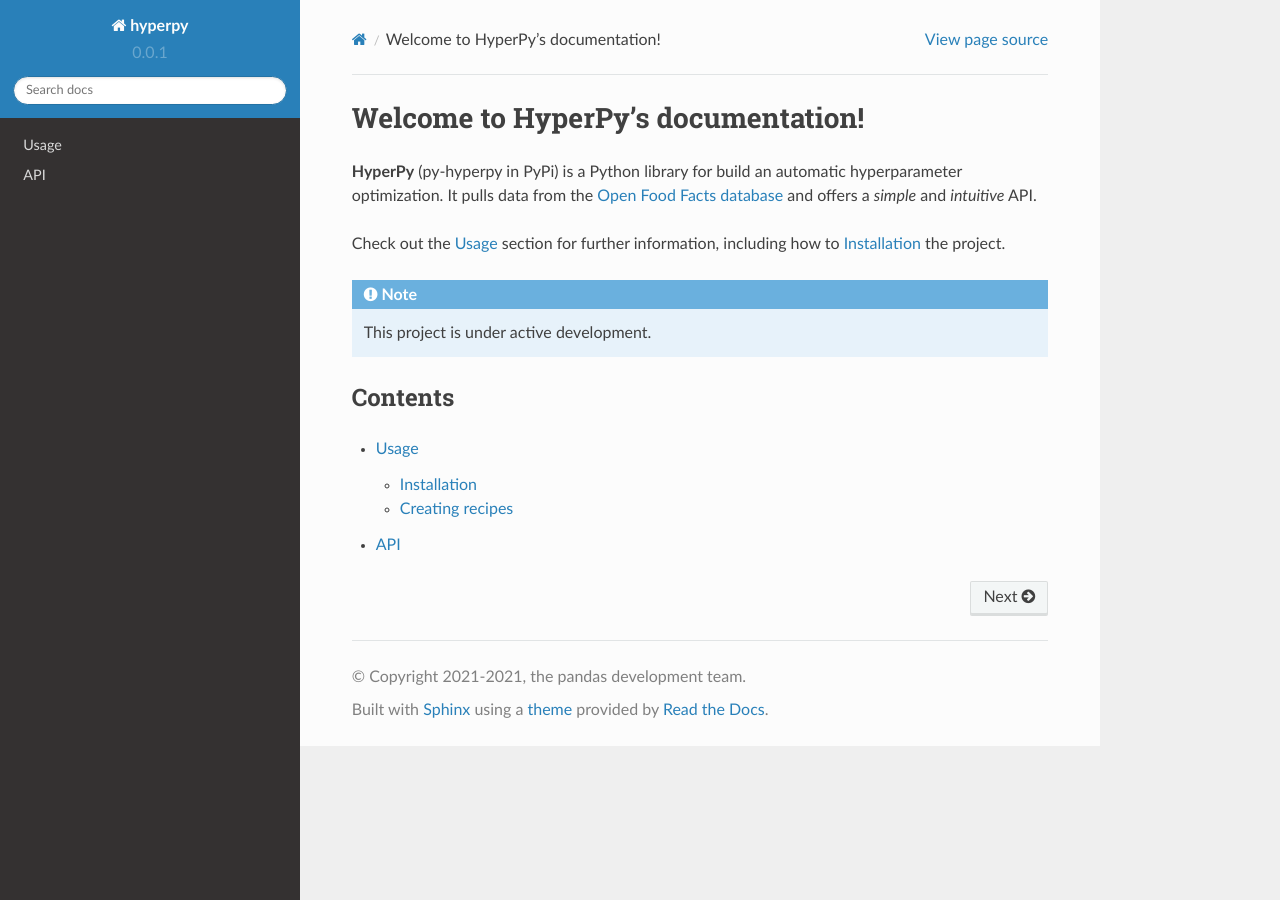
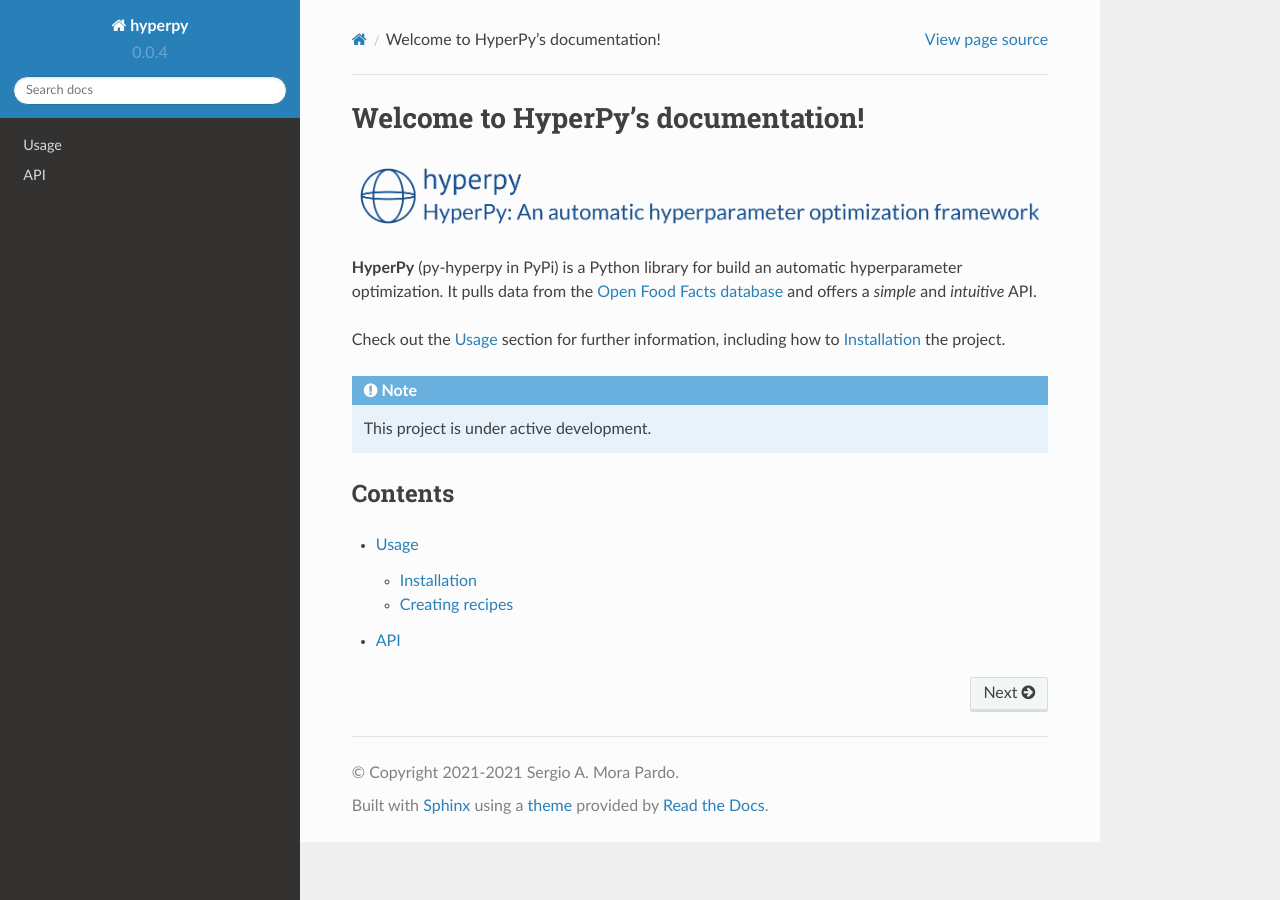
Before and after one commit to sergiomora03/py-hyperpy, a Sphinx documentation site: the page built from docs/source/index.rst, in a window 1280 px wide. Built offline with Sphinx 7.4.7 and the Read the Docs theme 2.0.0, drawn with Linux system fonts in a browser that asks for light colours.

Commit message:
fix documentation

```diff
--- a/docs/source/conf.py
+++ b/docs/source/conf.py
@@ -4,11 +4,11 @@
 # -- Project information
 
 project = 'hyperpy'
-copyright = f"2021-{datetime.now().year}, the pandas development team"
+copyright = f"2021-{datetime.now().year} Sergio A. Mora Pardo"
 author = 'Sergio A. Mora Pardo'
 
-release = '0.0.1'
-version = '0.0.1'
+release = '0.0.4'
+version = '0.0.4'
 
 # -- General configuration
 
--- a/docs/source/index.rst
+++ b/docs/source/index.rst
@@ -1,5 +1,8 @@
 Welcome to HyperPy's documentation!
 ===================================
+
+.. image:: ../../img/logo.png
+   :alt: HyperPy Logo
 
 **HyperPy** (py-hyperpy in PyPi) is a Python library for build an automatic hyperparameter optimization.
 It pulls data from the `Open Food Facts database <https://world.openfoodfacts.org/>`_
```
